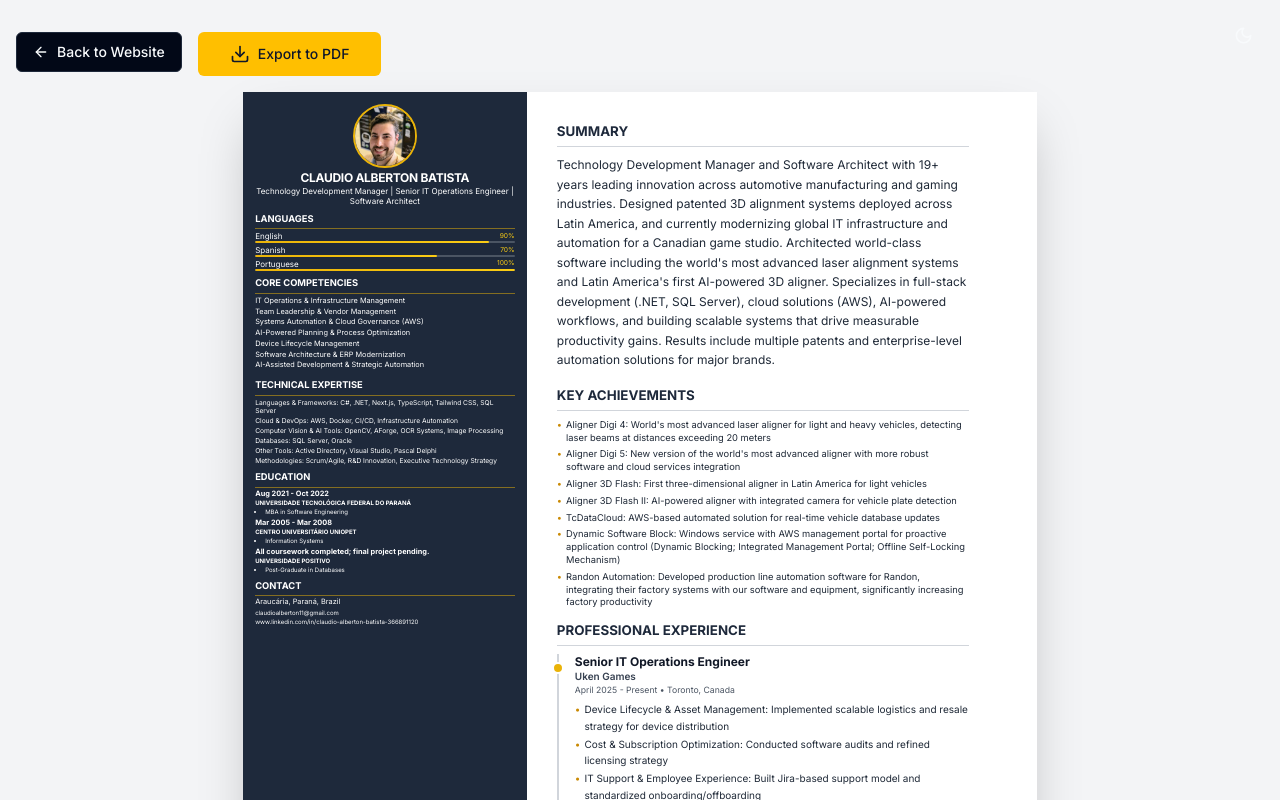
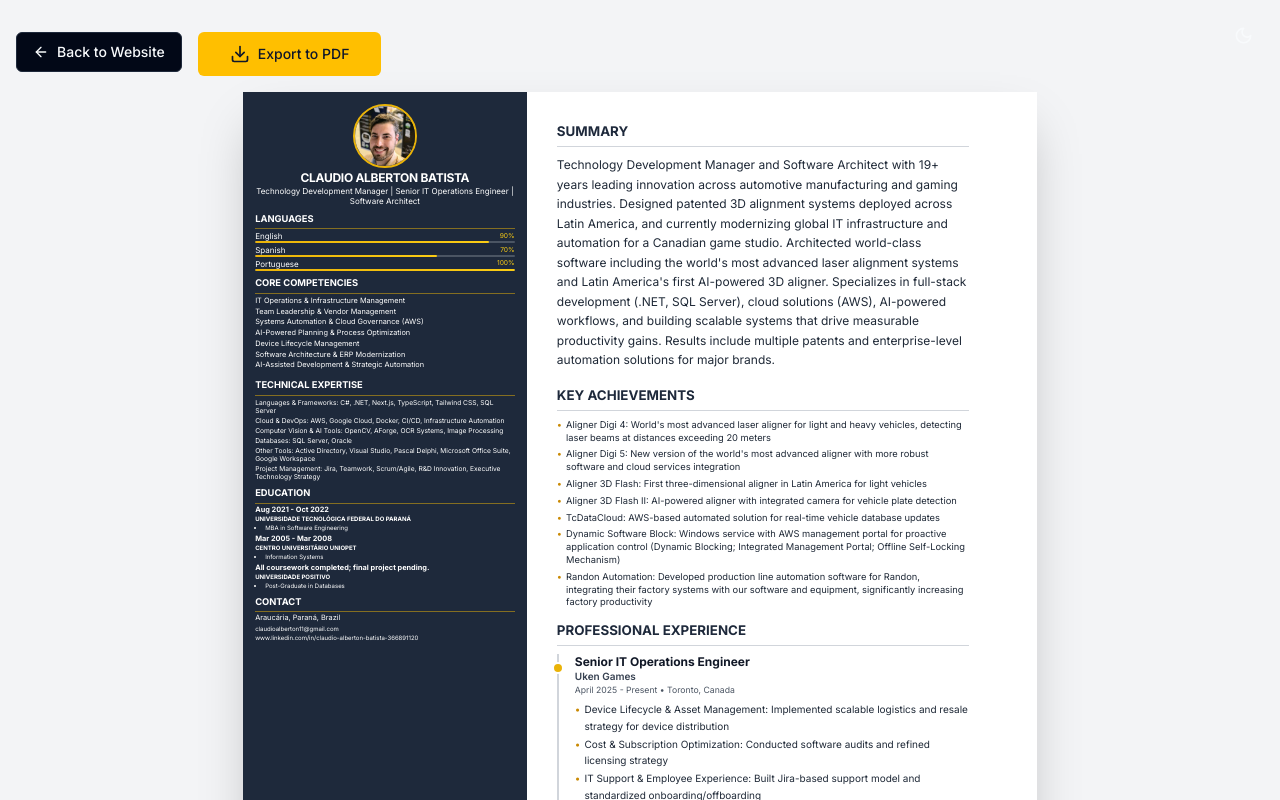
Before and after one commit to claudioalberton/claudio_resume, a Next.js app: page /claudio_resume/print-preview in a window 1280 px wide. Shown: the top 800 px of the page. Built offline with nearby package versions, Linux system fonts and the light colour scheme.

Commit message:
Add Google Cloud, Microsoft Office Suite, Google Workspace, Teamwork, and Jira to technical expertise

```diff
--- a/data/resume-data.ts
+++ b/data/resume-data.ts
@@ -159,11 +159,11 @@ export const resumeData: ResumeData = {
   ],
   technicalExpertise: [
     "Languages & Frameworks: C#, .NET, Next.js, TypeScript, Tailwind CSS, SQL Server",
-    "Cloud & DevOps: AWS, Docker, CI/CD, Infrastructure Automation",
+    "Cloud & DevOps: AWS, Google Cloud, Docker, CI/CD, Infrastructure Automation",
     "Computer Vision & AI Tools: OpenCV, AForge, OCR Systems, Image Processing",
     "Databases: SQL Server, Oracle",
-    "Other Tools: Active Directory, Visual Studio, Pascal Delphi",
-    "Methodologies: Scrum/Agile, R&D Innovation, Executive Technology Strategy"
+    "Other Tools: Active Directory, Visual Studio, Pascal Delphi, Microsoft Office Suite, Google Workspace",
+    "Project Management: Jira, Teamwork, Scrum/Agile, R&D Innovation, Executive Technology Strategy"
   ],
   languages: [
     { name: "English", level: "Full Professional" },
```
